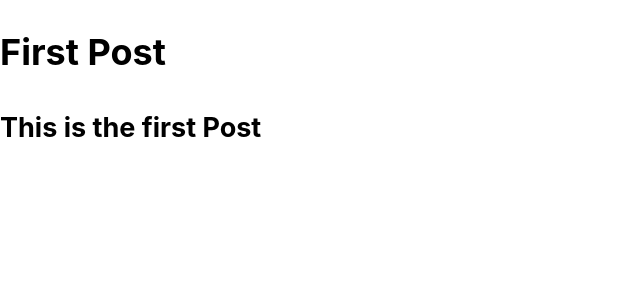
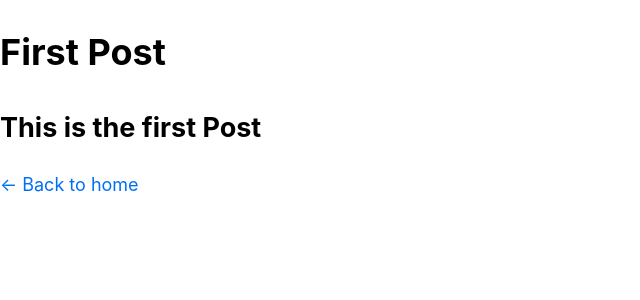
Before and after one commit to carlosblinf/next-blog, a Next.js app: page /posts/first-post in a window 1280 px wide. Shown: the top 300 px of the page, without its empty margins (0-640 px from the left). Built offline with nearby package versions, Linux system fonts and the light colour scheme.

Commit message:
link back to home in first post

```diff
--- a/pages/posts/first-post.js
+++ b/pages/posts/first-post.js
@@ -1,4 +1,5 @@
 import Head from 'next/head'
+import Link from 'next/link'
 import Script from 'next/script'
 
 export default function FirstPost() {
@@ -18,6 +19,9 @@
       <h2>
         This is the first Post
       </h2>
+      <Link href="/">
+        <a>← Back to home</a>
+      </Link>
     </>
   );
 }
```
